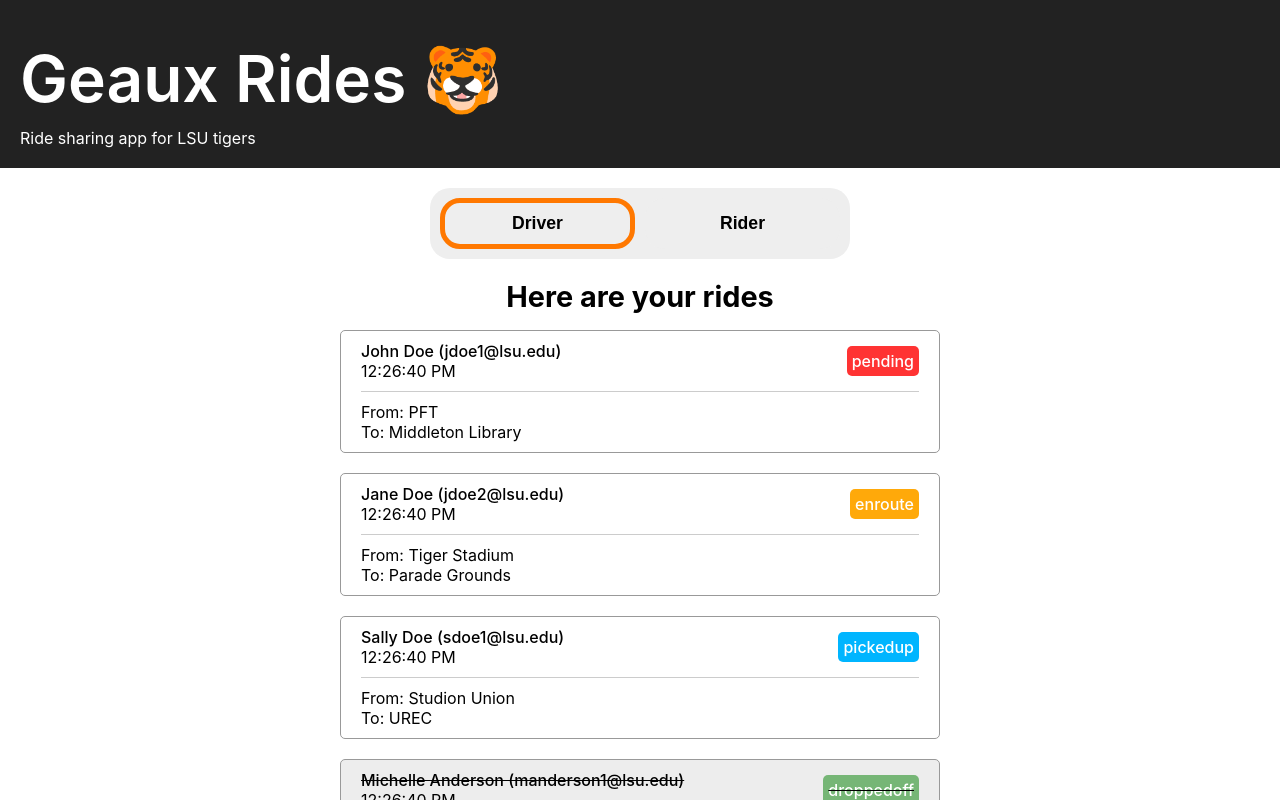
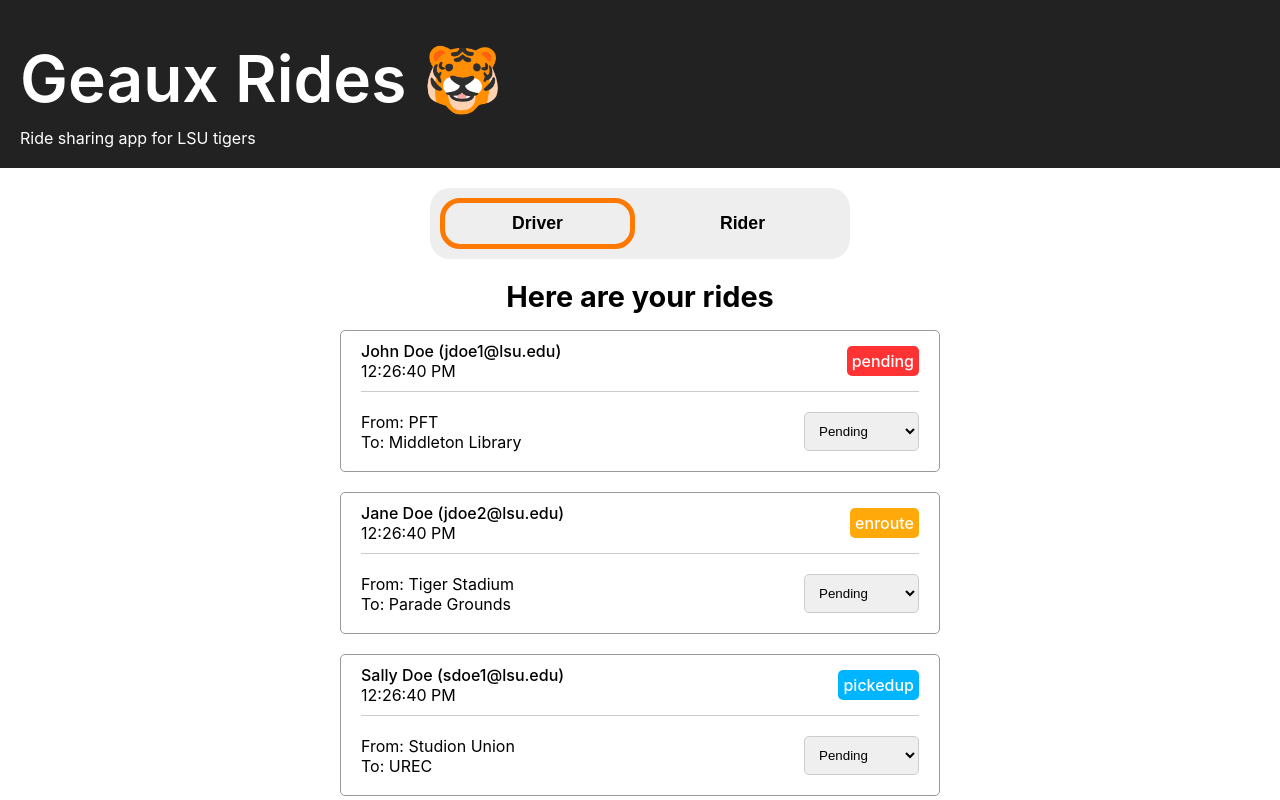
Before and after one commit to DSC-LSU/react-beginner-ride-sharing-app, a React (Create React App) app: page / in a window 1280 px wide. Shown: the top 800 px of the page. Built offline with nearby package versions, Linux system fonts and the light colour scheme.

Commit message:
Added basic select dropdown
Co-authored-by: Parimal Kashireddy <pkashi1@users.noreply.github.com>
Co-authored-by: May <lzhanCarMod@users.noreply.github.com>

```diff
--- a/src/components/DriversSection/components/RiderCard/RiderCard.css
+++ b/src/components/DriversSection/components/RiderCard/RiderCard.css
@@ -63,6 +63,15 @@
 }
 
 .rider-card .row-2 {
-  flex-direction: column;
-  align-items: start;
+  /* flex-direction: column; */
+  align-items: center;
 }
+
+.rider-card .row-2 select {
+  width: 100%;
+  padding: 10px;
+  border: 1px solid #ccc;
+  border-radius: 0;
+  border-radius: 5px;
+  margin: 10px 0;
+}
--- a/src/components/DriversSection/components/RiderCard/RiderCard.tsx
+++ b/src/components/DriversSection/components/RiderCard/RiderCard.tsx
@@ -1,22 +1,36 @@
-import {Rider} from "../../../../types/all_types";
-import './RiderCard.css';
+import { Rider } from "../../../../types/all_types";
+import "./RiderCard.css";
 
 export const RiderCard = (props: { rider: Rider }) => {
-  const {rider} = props;
+  const { rider } = props;
 
-  return <div className={'rider-card'} data-status={rider.status}>
-    <div className={'row-1'}>
-      <div className={'left'}>
-        <p className={'name'}>{`${rider.name} (${rider.lsuEmail})`}</p>
-        <p className={'rider-request-placed-time'}>{new Date(rider.requestPlacedTime).toLocaleTimeString()}</p>
+  return (
+    <div className={"rider-card"} data-status={rider.status}>
+      <div className={"row-1"}>
+        <div className={"left"}>
+          <p className={"name"}>{`${rider.name} (${rider.lsuEmail})`}</p>
+          <p className={"rider-request-placed-time"}>
+            {new Date(rider.requestPlacedTime).toLocaleTimeString()}
+          </p>
+        </div>
+        <div className={"right"}>
+          <p className={"status"}>{`${rider.status}`}</p>
+        </div>
       </div>
-      <div className={'right'}>
-        <p className={'status'} >{`${rider.status}`}</p>
+      <div className={"row-2"}>
+        <div className={"left"}>
+          <p className={"pickup-location"}>{`From: ${rider.pickupLocation}`}</p>
+          <p className={"dropoff-location"}>{`To: ${rider.dropoffLocation}`}</p>
+        </div>
+        <div className={"right"}>
+          <select className={"status-select"}>
+            <option value={"pending"}>Pending</option>
+            <option value={"enroute"}>Enroute</option>
+            <option value={"pickedup"}>Picked Up</option>
+            <option value={"droppedoff"}>Dropped Off</option>
+          </select>
+        </div>
       </div>
     </div>
-    <div className={'row-2'}>
-      <p className={'pickup-location'}>{`From: ${rider.pickupLocation}`}</p>
-      <p className={'dropoff-location'}>{`To: ${rider.dropoffLocation}`}</p>
-    </div>
-  </div>
-}
+  );
+};
```
